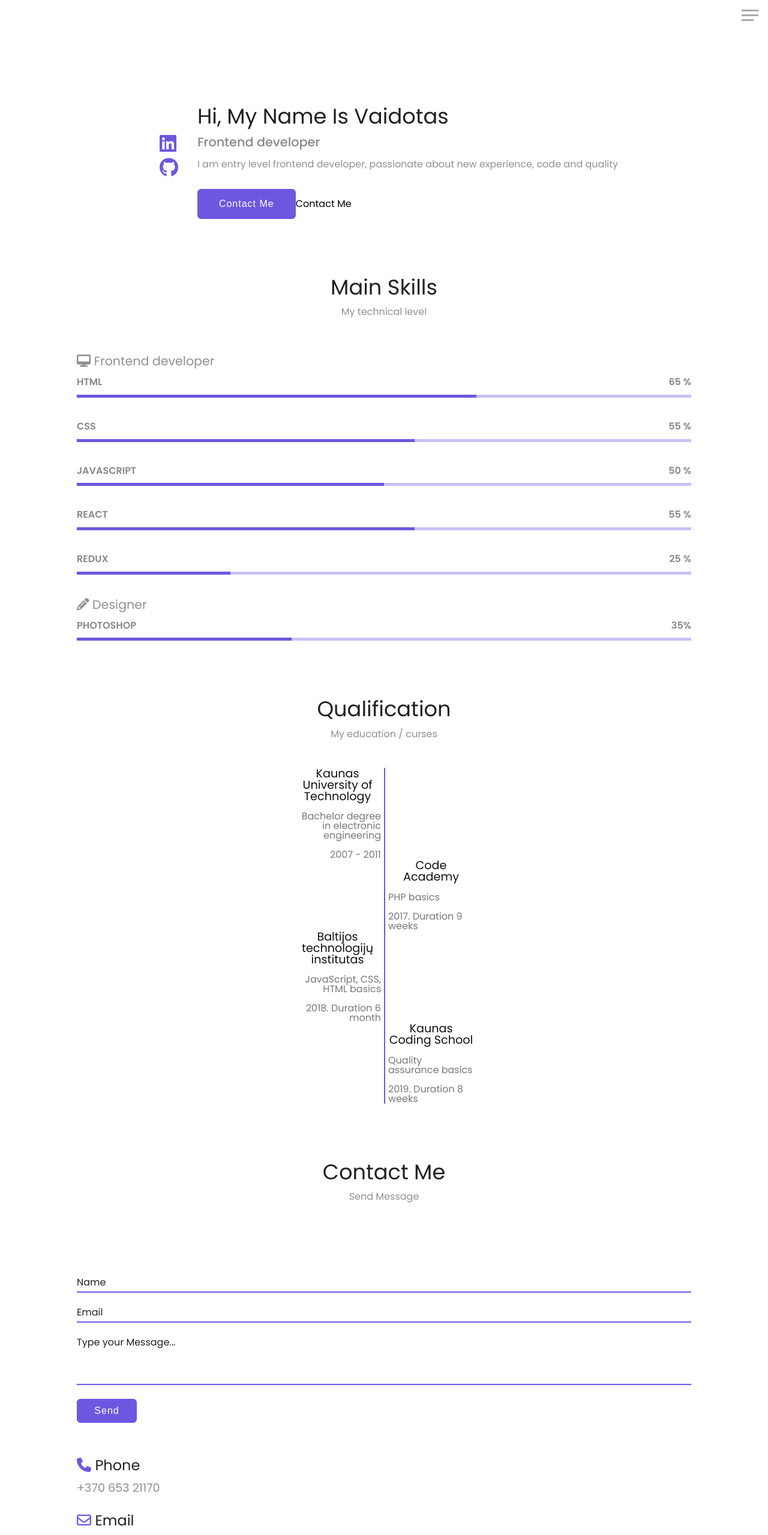
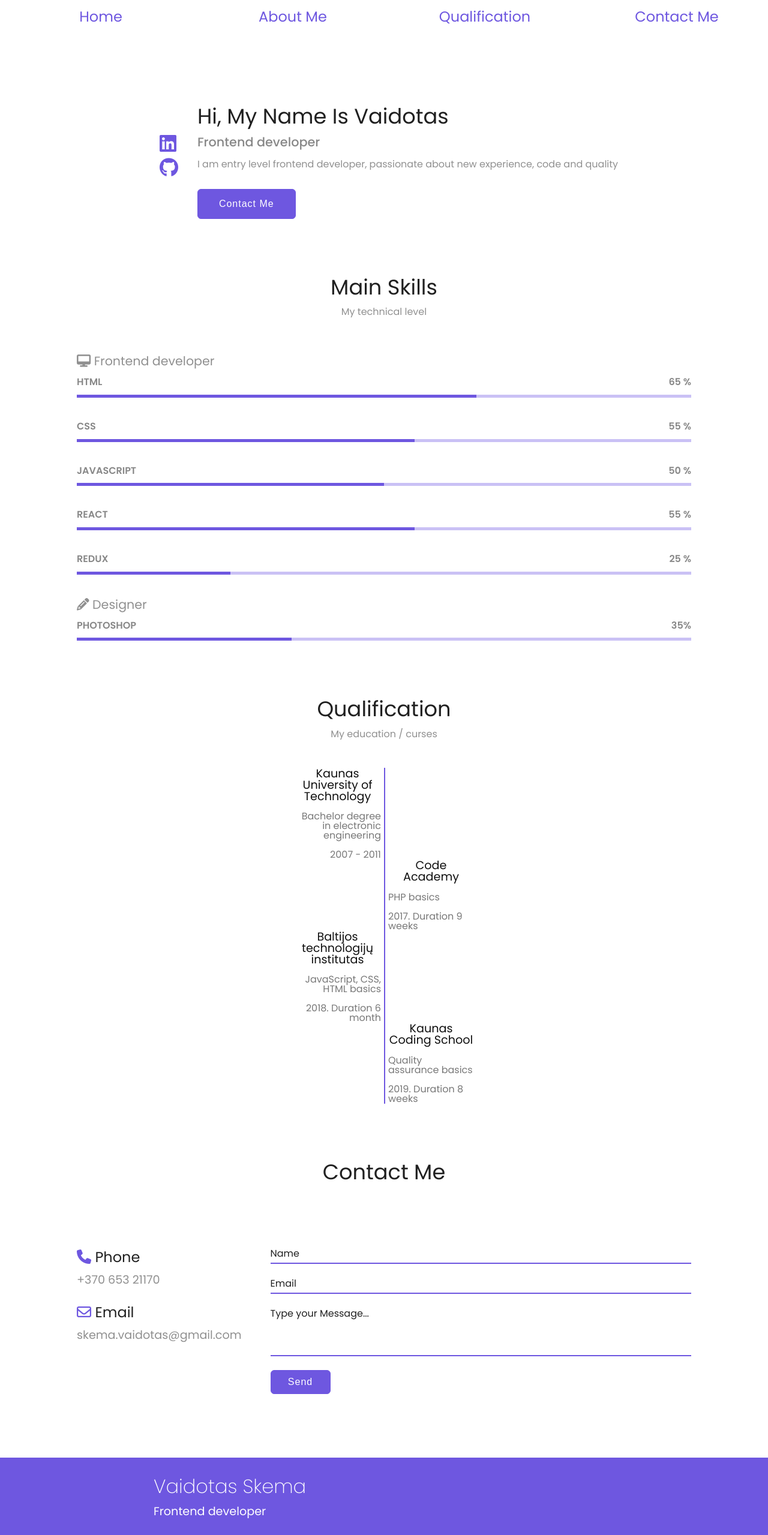
Before and after one commit to vskema/skema-portfolio, a React (Create React App) app: page / in a window 1280 px wide. Shown: the top 2559 px of the page at 60% size. Built offline with nearby package versions, Linux system fonts and the light colour scheme.

Commit message:
added media

```diff
--- a/src/components/Layout/Contact.module.css
+++ b/src/components/Layout/Contact.module.css
@@ -111,3 +111,28 @@
 .show{
     visibility: hidden;
 }
+
+@media screen and (min-width: 768px) {
+
+}
+@media screen and (min-width: 1024px) {
+    .contact-form {
+        display: flex;
+    }
+    form {
+        order: 2;
+        width: 100%;
+        margin-top: 6rem;
+    }
+    .contact-form .contact-info {
+        order: 1;
+        margin-top: 7rem;
+        margin-right: 3rem;
+    }
+    .contact-form p {
+        display: none;
+    }
+}
+@media screen and (min-width: 1600px) {
+
+}
--- a/src/components/Layout/Footer.module.css
+++ b/src/components/Layout/Footer.module.css
@@ -37,3 +37,55 @@
     padding-top: 2rem;
     padding-bottom: 2rem;
 }
+
+@media screen and (min-width: 768px) {
+    .container .header-wrapper h1{
+        margin-left: 4rem;
+        font-size: 2rem;
+    }
+    .container .header-wrapper p {
+        margin-left: 4rem;
+        font-size: 1.2rem;
+    }
+    .container .social-icons  {
+        margin-left: 4rem;
+    }
+    .container .social-icons i  {
+        margin: 0;
+        padding-right: 1rem;
+    }
+}
+@media screen and (min-width: 1024px) {
+    .container .header-wrapper h1{
+        margin-left: 20%;
+        font-size: 2rem;
+    }
+    .container .header-wrapper p {
+        margin-left: 20%;
+        font-size: 1.2rem;
+    }
+    .container .social-icons  {
+        margin-left: 20%;
+    }
+    .container .social-icons i  {
+        margin: 0;
+        padding-right: 1rem;
+    }
+}
+@media screen and (min-width: 1600px) {
+    .container .header-wrapper h1{
+        margin-left: 30%;
+        font-size: 2rem;
+    }
+    .container .header-wrapper p {
+        margin-left: 30%;
+        font-size: 1.2rem;
+    }
+    .container .social-icons  {
+        margin-left: 30%;
+    }
+    .container .social-icons i  {
+        margin: 0;
+        padding-right: 1rem;
+    }
+}
--- a/src/components/Layout/Header.js
+++ b/src/components/Layout/Header.js
@@ -21,29 +21,30 @@ const Header = props => {
                      <ul className={open ? classes.nav +" "+classes['menu-nav'] +" "+classes.open : classes.nav +" "+ classes['menu-nav']}>
 
                          <li className={classes['menu-nav__item']}>
-                             <i  className='fas fa-home fa-3x' />
-                             <a className={classes['menu-nav__link']} href="./#">
+
+                             <a href='#about-me' onClick={()=>setOpen(!open)} className={classes['menu-nav__link']} >
+                                 <i  className='fas fa-home fa-3x' />
                                  Home
                              </a>
                          </li>
-                         <li className={classes['menu-nav__item']}>
-                             <i  className='fas fa-user-alt fa-3x' />
-                             <a className={classes['menu-nav__link']} href="./#">
+                         <li onClick={()=>setOpen(!open)} className={classes['menu-nav__item']}>
 
+                             <a href='#about-me' className={classes['menu-nav__link']}>
+                                 <i  className='fas fa-user-alt fa-3x' />
                                  About Me
                              </a>
                          </li>
                          <li className={classes['menu-nav__item']}>
-                            <i  className='fas fa-newspaper fa-3x' />
-                             <a className={classes['menu-nav__link']} href="./#">
 
+                             <a href='#qualification' onClick={()=>setOpen(!open)} className={classes['menu-nav__link']}>
+                                 <i  className='fas fa-newspaper fa-3x' />
                                  Qualification
                              </a>
                          </li>
                          <li className={classes['menu-nav__item']}>
-                             <i  className='fas fa-envelope fa-3x' />
-                             <a className={classes['menu-nav__link']} href="./#">
 
+                             <a onClick={()=>setOpen(!open)} href='#contact-me' className={classes['menu-nav__link']}>
+                                 <i  className='fas fa-envelope fa-3x' />
                                  Contact Me
                              </a>
                          </li>
--- a/src/components/Layout/Header.module.css
+++ b/src/components/Layout/Header.module.css
@@ -2,7 +2,7 @@ header {
     position: fixed;
     z-index: 2;
     width: 100%;
-    padding: 1rem;
+    padding: 1.2rem;
 }
 
 .menu-btn {
@@ -92,6 +92,7 @@ header {
     display: block;
     padding-bottom: 1rem;
     margin-top: 2rem;
+    color: #6E57E0;
 }
 .nav .menu-nav.open {
     transform: translateY(0);
@@ -99,5 +100,36 @@ header {
 .nav .menu-nav .menu-nav__link {
     margin-top: 1rem;
     color: #808080;
+}
 
+@media screen and (min-width: 768px) {
+
+    .menu-btn {
+        visibility: hidden;
+    }
+    .nav {
+        visibility: visible;
+    }
+    .nav .menu-nav {
+        display: flex;
+        transform: translateY(0);
+        background: #fff;
+        height: 3rem;
+    }
+    .nav .menu-nav .menu-nav__item {
+        flex-basis: 25%;
+        margin-top: 1rem;
+        height: 2rem;
+    }
+    .nav .menu-nav .menu-nav__link {
+        font-size: 1.5rem;
+        margin-left: 1rem;
+        color: #6E57E0;
+    }
+    .nav .menu-nav .menu-nav__link:hover {
+        color: #362b6a;
+    }
+    .nav .menu-nav i {
+        display: none;
+    }
 }
--- a/src/components/Layout/Main.js
+++ b/src/components/Layout/Main.js
@@ -18,12 +18,11 @@ const Main = props => {
                 </div>
 
                 <div className={classes.home}>
-                    <h1>Hi, My Name Is Vaidotas</h1>
+                    <h1 id='about-me'>Hi, My Name Is Vaidotas</h1>
                     <h2>Frontend developer</h2>
                     <p>I am entry level frontend developer, passionate about new experience, code and quality</p>
 
-                    <button>Contact Me</button>
-                    <a href='#contact-me'>Contact Me</a>
+                    <button><a href='#contact-me'>Contact Me</a></button>
                 </div>
 
             </main>
--- a/src/components/Layout/Main.module.css
+++ b/src/components/Layout/Main.module.css
@@ -54,6 +54,12 @@ main .home button {
     font-size: 1rem;
     transition: 0.4s;
 }
+main .home button a{
+    color: #fff;
+}
+main .home button a:hover{
+    color: #202020;
+}
 main .home button:hover {
     background: transparent;
     color: #202020;
--- a/src/components/Layout/Qualification.js
+++ b/src/components/Layout/Qualification.js
@@ -40,7 +40,7 @@ const Qualification = props => {
 
     return (
         <div className={classes['container']}>
-            <h1>Qualification</h1>
+            <h1 id='qualification' >Qualification</h1>
             <p>My education / curses</p>
 
 
```
